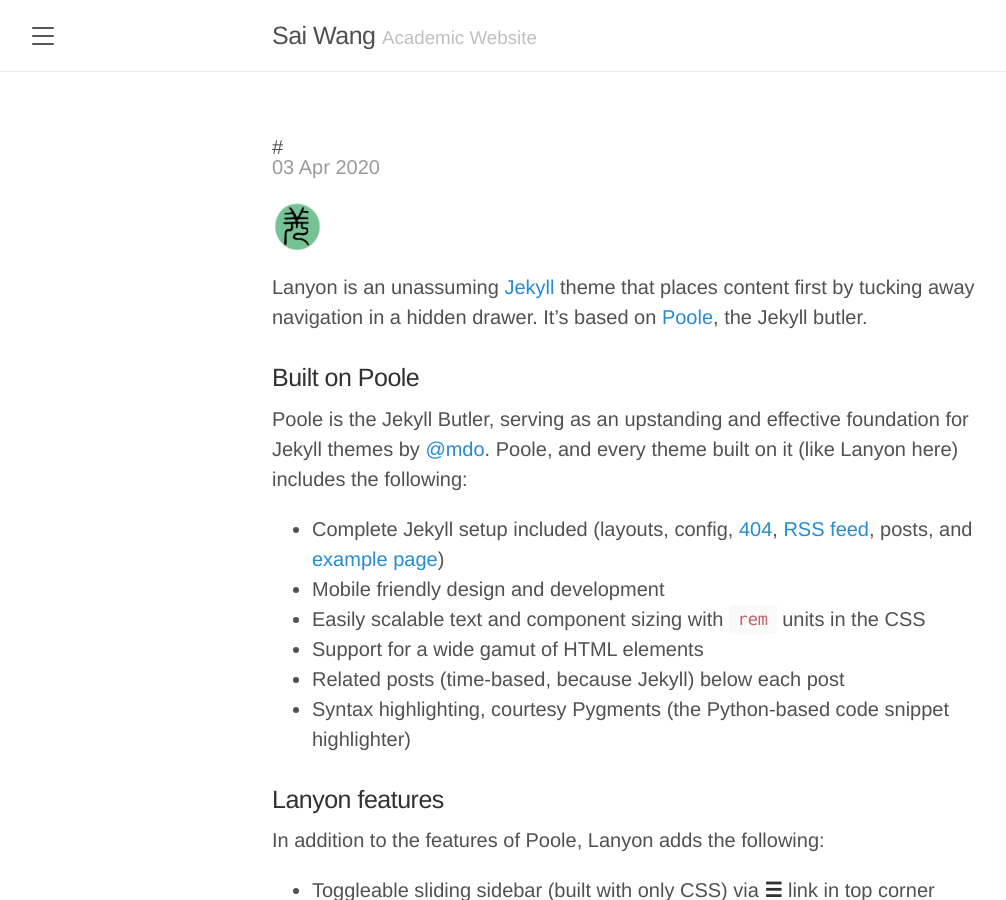
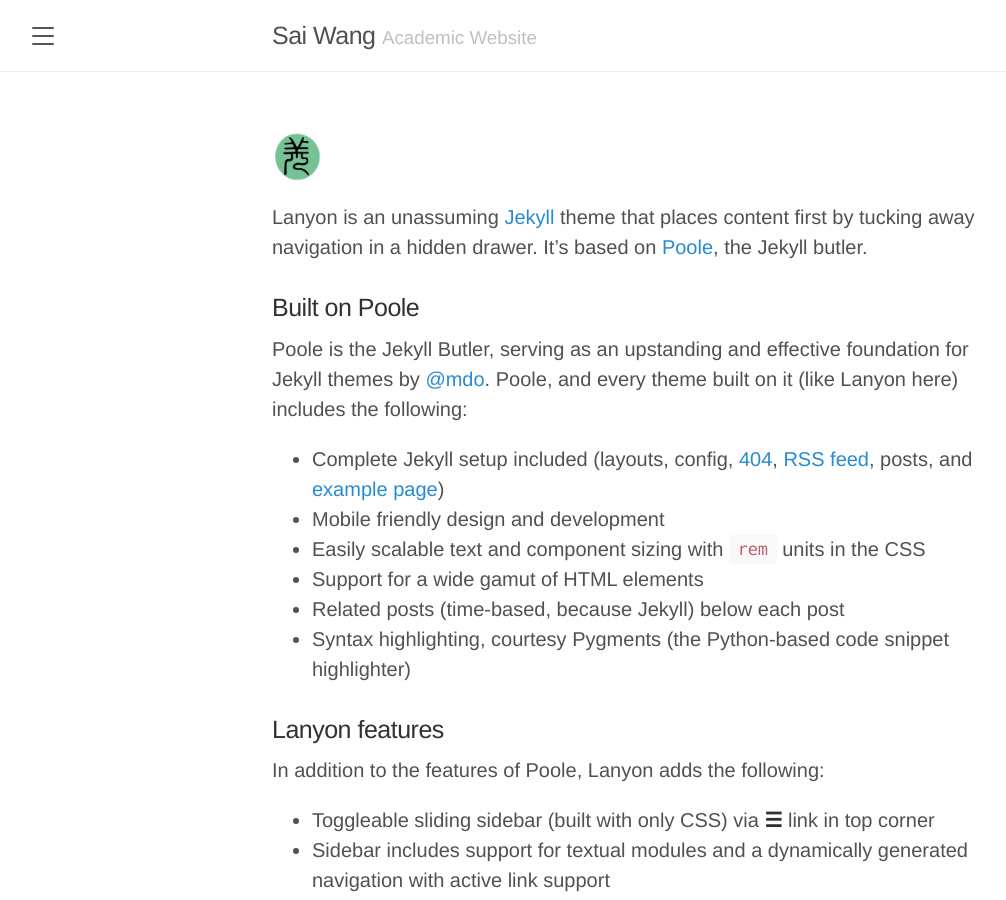
Before and after one commit to Alxendweb/alxendweb.github.io, a Jekyll site: the page built from index.html, in a window 1280 px wide and 900 px high. Shown: the whole window, without its empty margins (8-1014 px from the left). Built offline with Jekyll 4.4.1, drawn with Linux system fonts in a browser that asks for light colours; the list of posts is cut into pages by our own code; some of the changed text lies outside the part shown.

Commit message:
Update index.html

```diff
--- a/index.html
+++ b/index.html
@@ -12,8 +12,6 @@
       </a>
     </h1>
 
-    #<span class="post-date">{{ post.date | date_to_string }}</span>
-
     {{ post.content }}
   </div>
   {% endfor %}
```
